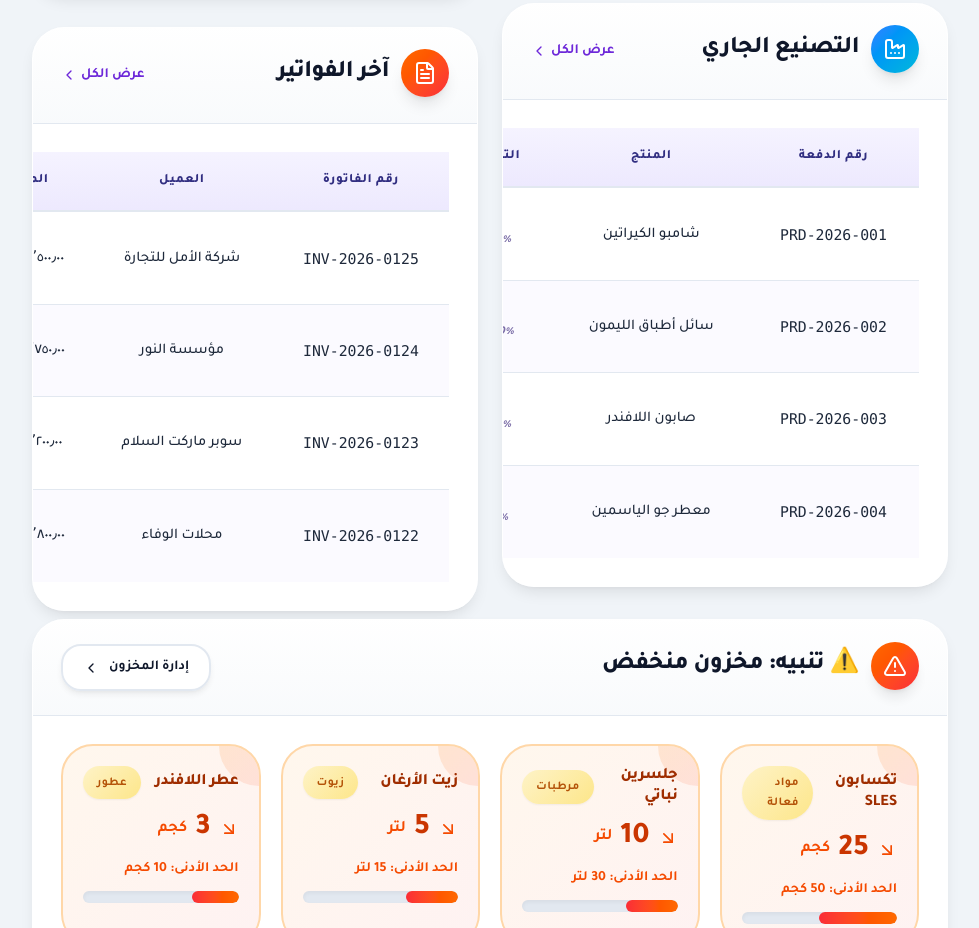
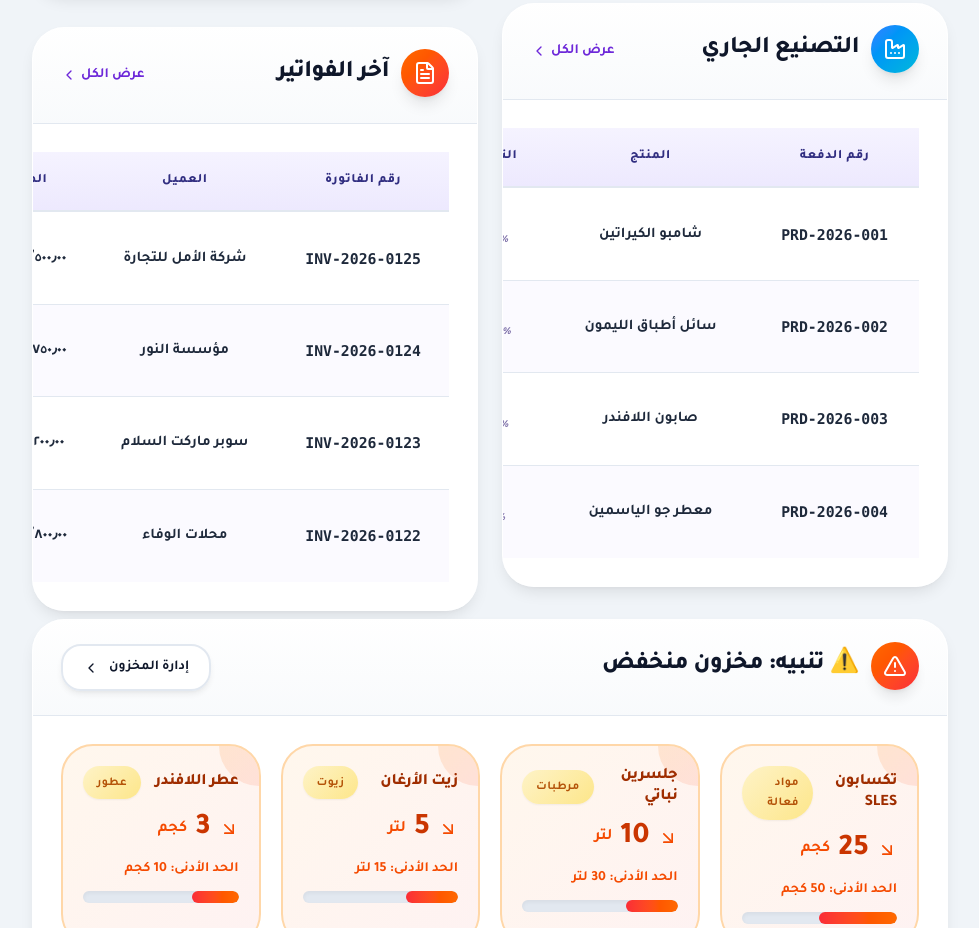
Before and after one commit to fantazia1110-design/BRAVO-new-sestym-, a Next.js app: page / in a window 1280 px wide. Shown: the part 1820-2748 px from the top of the page, without its empty margins (0-979 px from the left). Built offline with nearby package versions, Linux system fonts and the light colour scheme.

Commit message:
fix: table td font-weight 700 (bold), remove uppercase from th - CSS was overriding everything
Co-authored-by: arena-agent <297053741+arena-agent@users.noreply.github.com>

```diff
--- a/src/app/globals.css
+++ b/src/app/globals.css
@@ -402,7 +402,6 @@ a:hover {
   color: var(--text-secondary);
   background: linear-gradient(to bottom, #f8fafc, #f1f5f9);
   border-bottom: 2px solid var(--border);
-  text-transform: uppercase;
   letter-spacing: 0.05em;
   position: sticky;
   top: 0;
@@ -412,7 +411,7 @@ a:hover {
 .table td {
   padding: 1.125rem 1.5rem;
   font-size: 0.925rem;
-  font-weight: 500;
+  font-weight: 700;
   color: var(--text-primary);
   border-bottom: 1px solid var(--border);
   transition: all var(--transition-fast);
```
